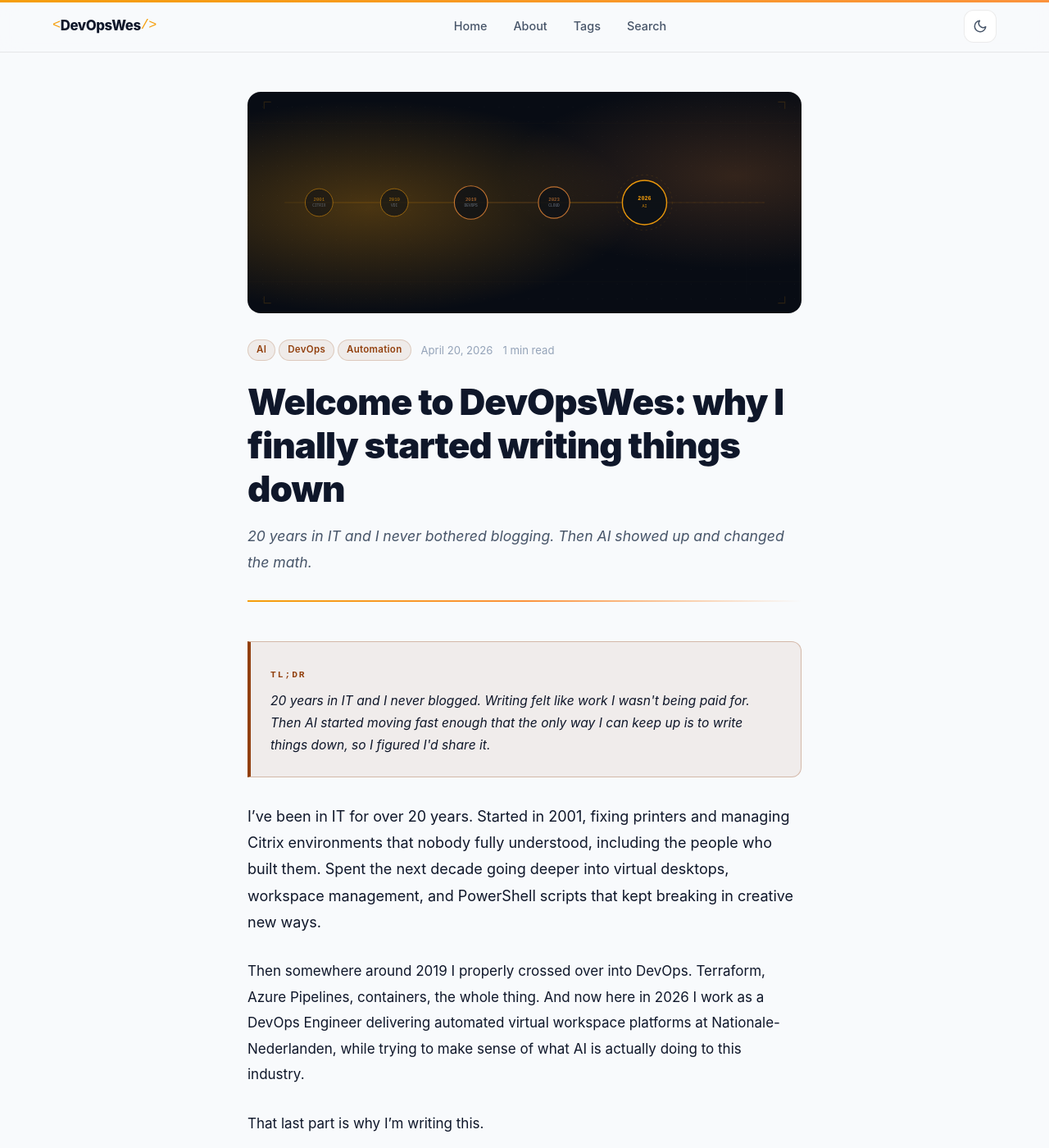
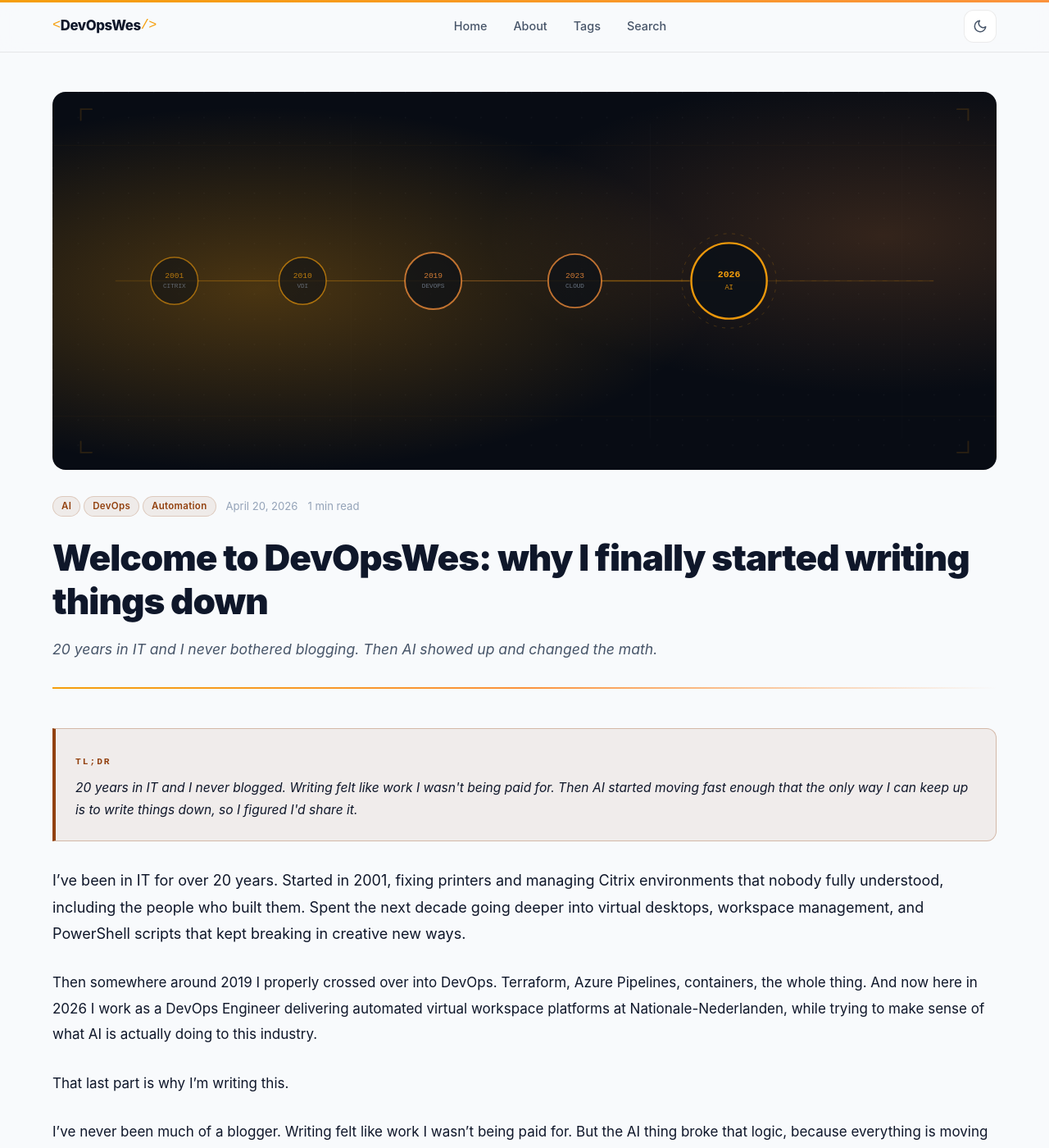
Before and after one commit to DevOpsWes/devopswes.github.io, a Jekyll site: the page built from _posts/2026-04-20-welcome-to-devopswes.md, in a window 1280 px wide and 1400 px high. Shown: the whole window at 82% size. Built offline with Jekyll 4.4.1, drawn with Linux system fonts in a browser that asks for light colours.

Commit message:
fix: match article desktop width and margins to homepage
Remove max-width: \-w (740px) and horizontal padding from .post-article.
.container now fully controls max-width (1200px) and horizontal padding (\-6),
making articles identical to the homepage content area on desktop.
Vertical padding is preserved via padding-top / padding-bottom only.

Co-authored-by: Copilot <223556219+Copilot@users.noreply.github.com>

```diff
--- a/_sass/_post.scss
+++ b/_sass/_post.scss
@@ -3,11 +3,10 @@
 // =============================================================================
 
 .post-article {
-  padding: $sp-12 $sp-8 $sp-16;
-  max-width: $content-w;
+  padding-top: $sp-12;
+  padding-bottom: $sp-16;
 
-  @media (max-width: 768px) { padding: $sp-8 $sp-6 $sp-12; }
-  @media (max-width: 480px) { padding: $sp-8 $sp-4 $sp-12; }
+  @media (max-width: 768px) { padding-top: $sp-8; padding-bottom: $sp-12; }
 }
 
 .post-header {
```
